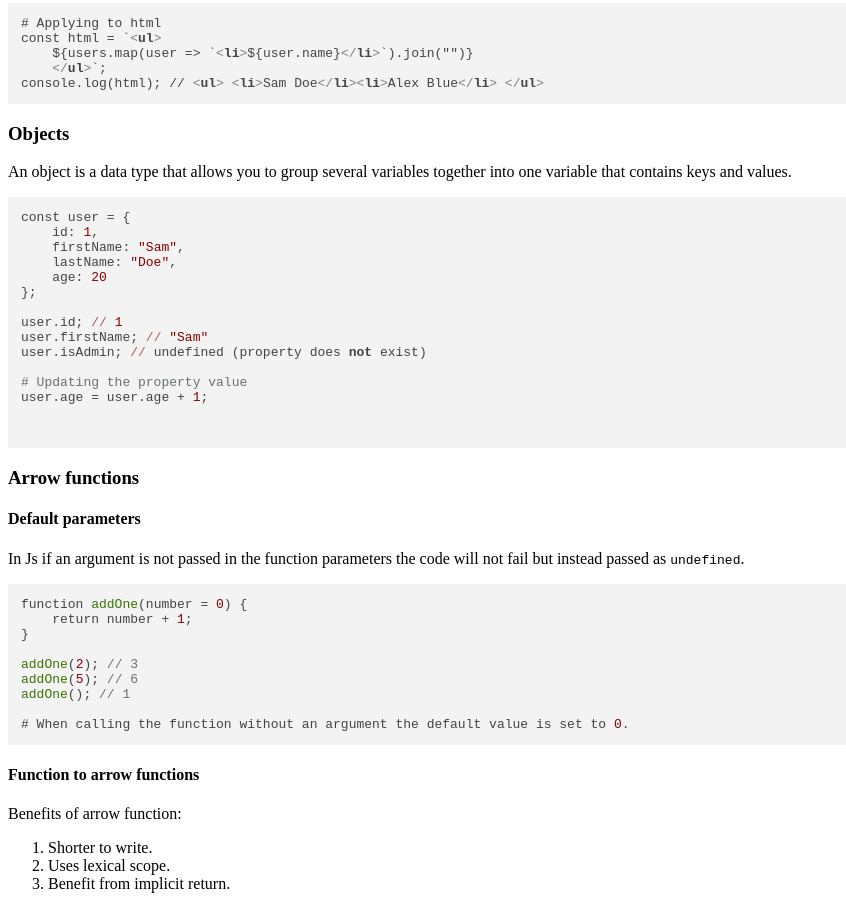
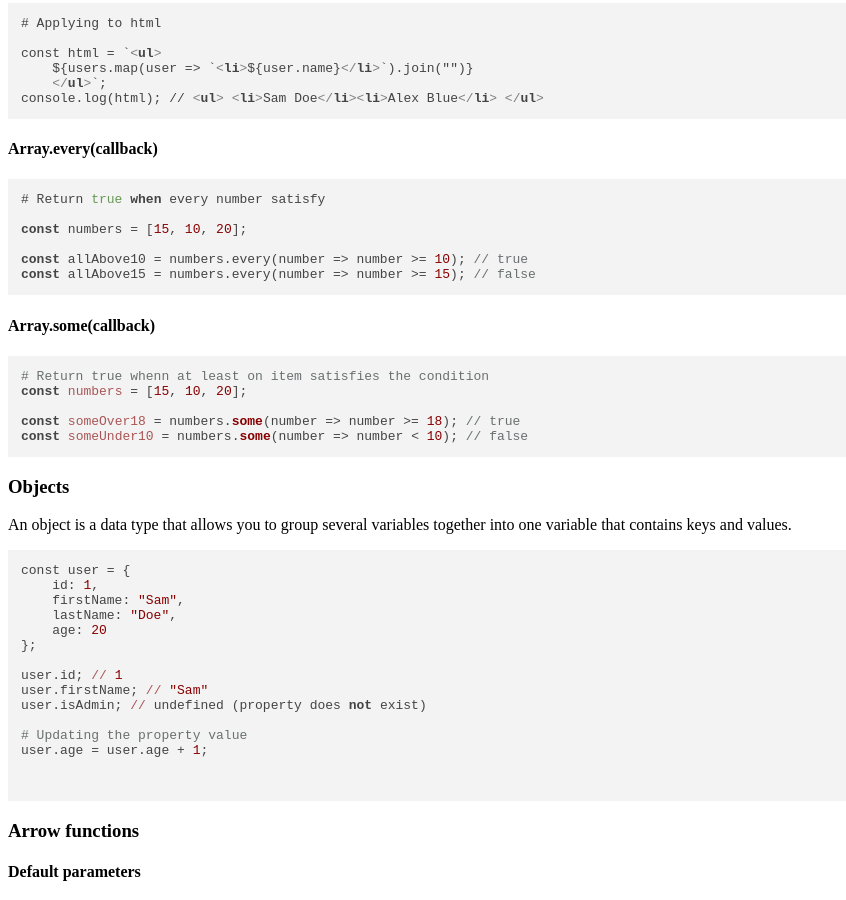
Before and after one commit to penquinking/notes, a website: page public/js.html in a window 1280 px wide. Shown: the part 8418-9318 px from the top of the page, without its empty margins (0-846 px from the left). Drawn offline with nearby package versions, Linux system fonts and the light colour scheme.

Commit message:
Notes added

```diff
--- a/public/js.html
+++ b/public/js.html
@@ -400,10 +400,26 @@ console.log(csv); // &quot;Sam Doe, Alex Blue&quot;
 
 </code></pre>
 <pre class="hljs"><code># Applying to html
+
 const html = `&lt;ul&gt;
     ${users.map(user =&gt; `&lt;li&gt;${user.name}&lt;/li&gt;`).join(&quot;&quot;)}
     &lt;/ul&gt;`;
 console.log(html); // &lt;ul&gt; &lt;li&gt;Sam Doe&lt;/li&gt;&lt;li&gt;Alex Blue&lt;/li&gt; &lt;/ul&gt;
+</code></pre>
+<h4>Array.every(callback)</h4>
+<pre class="hljs"><code># Return true when every number satisfy
+
+const numbers = [15, 10, 20];
+
+const allAbove10 = numbers.every(number =&gt; number &gt;= 10); // true
+const allAbove15 = numbers.every(number =&gt; number &gt;= 15); // false
+</code></pre>
+<h4>Array.some(callback)</h4>
+<pre class="hljs"><code># Return true whenn at least on item satisfies the condition
+const numbers = [15, 10, 20];
+
+const someOver18 = numbers.some(number =&gt; number &gt;= 18); // true
+const someUnder10 = numbers.some(number =&gt; number &lt; 10); // false
 </code></pre>
 <h3>Objects</h3>
 <p>An object is a data type that allows you to group several variables together into one variable that contains keys and values.</p>
```
Also changed, not shown: md/js.md (+22 -0 lines).
